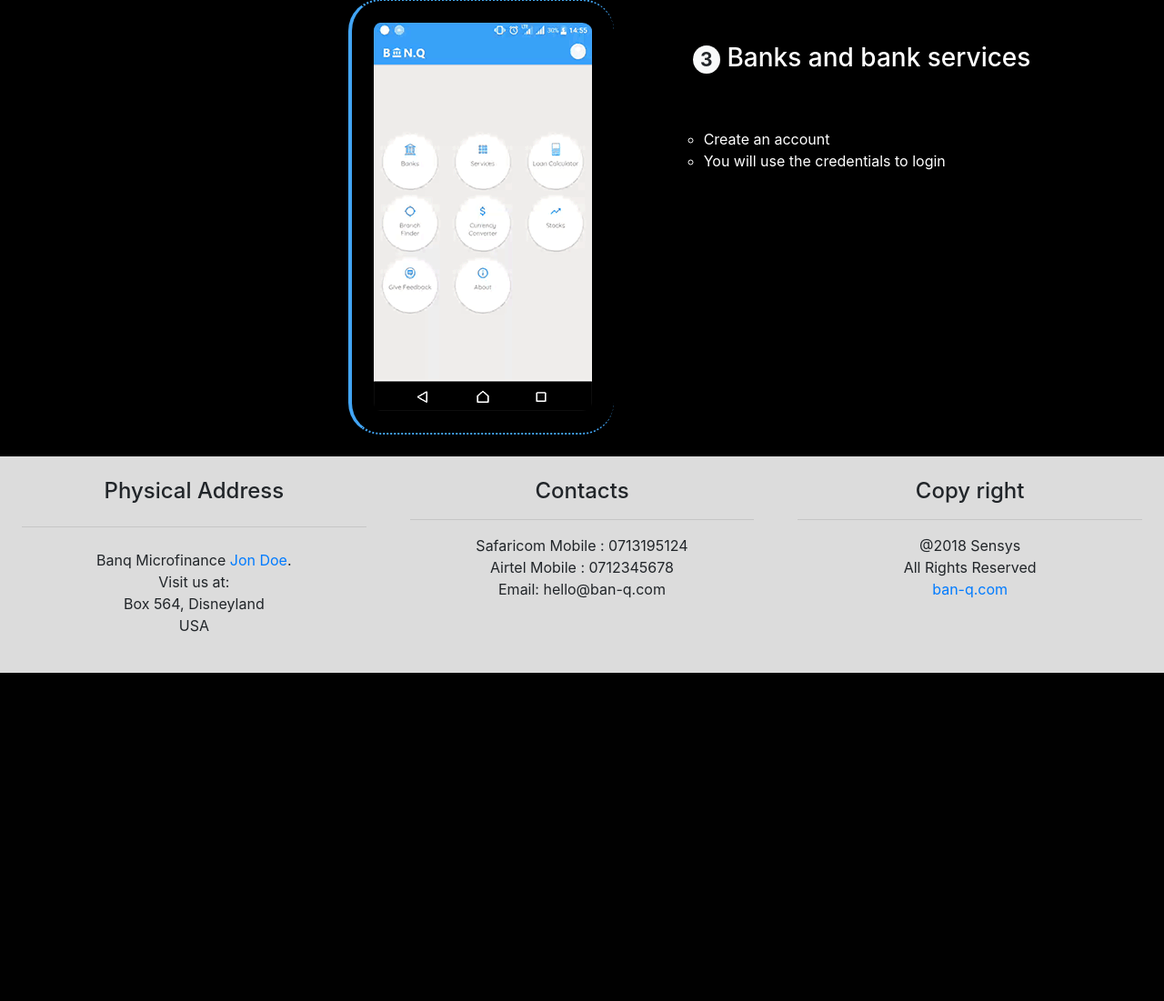
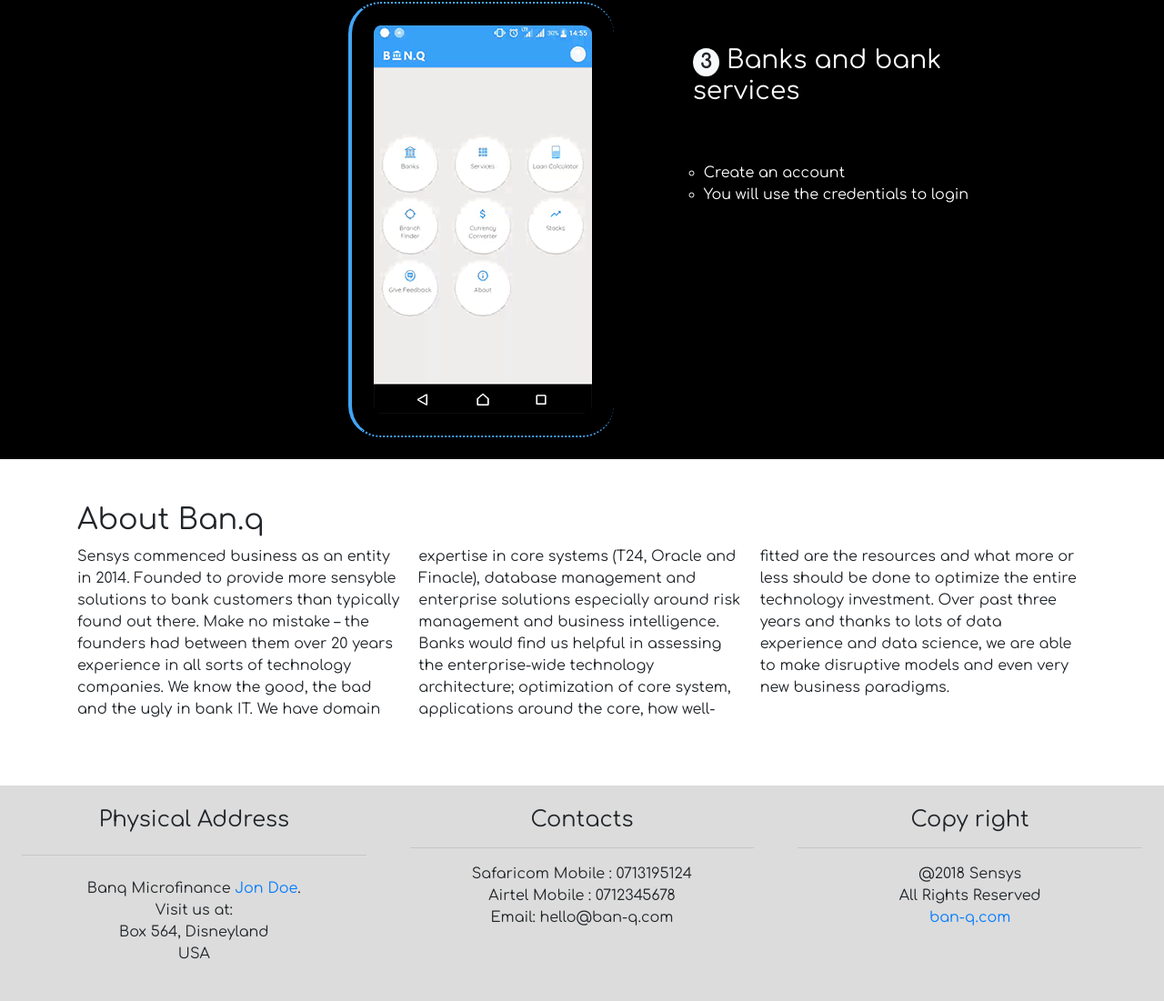
Before and after one commit to Quantum-35/web-s-alex, a PHP site: page / in a window 1280 px wide. Shown: the part 2890-3991 px from the top of the page at 91% size. Before the commit the page ends 3630 px from the top, so only its background shows below. Run offline with PHP 8.4, Linux system fonts and the light colour scheme; some libraries are stand-ins or nearby versions.

Commit message:
add about section

```diff
--- a/index.html
+++ b/index.html
@@ -10,7 +10,8 @@
         crossorigin="anonymous">
     <link href="https://fonts.googleapis.com/icon?family=Material+Icons" rel="stylesheet">
     <link rel="stylesheet" href="./styles/styles.css" />
-    <link href="https://fonts.googleapis.com/css?family=Quicksand" rel="stylesheet">
+    <link href="https://fonts.googleapis.com/css?family=Nanum+Pen+Script" rel="stylesheet">
+    <link href="https://fonts.googleapis.com/css?family=Comfortaa" rel="stylesheet">
     <script src="https://code.jquery.com/jquery-3.3.1.js" integrity="sha256-2Kok7MbOyxpgUVvAk/HJ2jigOSYS2auK4Pfzbm7uH60=" crossorigin="anonymous"></script>
     <script src="./js/script.js"></script>
     <title>Ban.q</title>
@@ -40,7 +41,10 @@
                                 <a id="buttonFeatures" class="nav-link nav-button text-center" href="#">features</a>
                             </li>
                             <li class="nav-item ">
-                                <a id="aboutButton"  id="buttonContact" class="nav-link nav-button text-center" href="#">About Ban.q</a>
+                                <a id="aboutButton" class="nav-link nav-button text-center" href="#">About Ban.q</a>
+                            </li>
+                            <li class="nav-item ">
+                                <a id="buttonContact" class="nav-link nav-button text-center" href="#">Contacts</a>
                             </li>
                         </ul>
                     </div>
@@ -58,13 +62,14 @@
                         <div class="col-md-4">
                             <span class="lead">
                                 <a class="btn btn-primary
-                                 btn-lg btn-callto-action" id="buttonGetStarted"  href="#" role="button">Get started</a>
+                                 btn-lg btn-callto-action" id="buttonGetStarted" href="#" role="button">Get started</a>
                             </span>
                         </div>
-                     <div class="col-md-4 offset-2">
+                        <div class="col-md-4 offset-2">
                             <span class="lead">
                                 <a class="btn btn-primary
-                                 btn-lg btn-callto-action" style="background: black" hidden id="buttonGetStarted" href="#" role="button">Download App</a>
+                                 btn-lg btn-callto-action" style="background: black" hidden id="buttonGetStarted" href="#"
+                                    role="button">Download App</a>
                             </span>
                         </div>
                     </div>
@@ -135,7 +140,9 @@
                 <div class="col-md-4 offset-3">
                     <br/>
                     <br/>
-                    <h1 class="feature-header align-left" style="color:white;">Get started <i class="material-icons app-icon-large">motorcycle</i></h1>
+                    <h1 class="feature-header align-left" style="color:white;">Get started
+                        <i class="material-icons app-icon-large">motorcycle</i>
+                    </h1>
                     <br>
                     <br>
                     <br>
@@ -228,7 +235,28 @@
 
 
 
+
+
         </div>
+    </div>
+    <br/>
+    <br/>
+    <div class="container" id="about">
+        <h2>About Ban.q</h2>
+        <div class="about" id="about">
+            Sensys commenced business as an entity in 2014. Founded to provide more sensyble solutions to bank customers than typically
+            found out there. Make no mistake – the founders had between them over 20 years experience in all sorts of technology
+            companies. We know the good, the bad and the ugly in bank IT. We have domain expertise in core systems (T24,
+            Oracle and Finacle), database management and enterprise solutions especially around risk management and business
+            intelligence. Banks would find us helpful in assessing the enterprise-wide technology architecture; optimization
+            of core system, applications around the core, how well-fitted are the resources and what more or less should
+            be done to optimize the entire technology investment. Over past three years and thanks to lots of data experience
+            and data science, we are able to make disruptive models and even very new business paradigms.
+
+        </div>
+        <br/>
+        <br/>
+        <br/>
     </div>
     <!-- Optional JavaScript -->
     <!-- jQuery first, then Popper.js, then Bootstrap JS -->
@@ -263,7 +291,8 @@
                     <h4>Copy right</h2>
                         <hr> @2018 Sensys
                         <br/> All Rights Reserved
-                        <br/> <a href="www.ban-q.com">ban-q.com</a>
+                        <br/>
+                        <a href="www.ban-q.com">ban-q.com</a>
                 </address>
             </div>
         </div>
--- a/js/script.js
+++ b/js/script.js
@@ -9,6 +9,12 @@
             scrollTop: $("#contact").offset().top
         }, 1000);
     });
+
+     $('#aboutButton').click(function () {
+         $('html, body').animate({
+             scrollTop: $("#about").offset().top
+         }, 1000);
+     });
     $('#buttonGetStarted').click(function () {
           $('html, body').animate({
               scrollTop: $("#div-getstarted").offset().top
--- a/styles/styles.css
+++ b/styles/styles.css
@@ -1,3 +1,6 @@
+body {
+    font-family: Comfortaa;
+}
 .hero{
     background: #42A5F5;
     color: white;
@@ -89,3 +92,20 @@
     border-radius: 0px 12px 0px 12px;
     border-width: 3px;
 }
+
+.about {
+      -webkit-column-count: 3;
+      /* Chrome, Safari, Opera */
+
+      -moz-column-count: 3;
+      /* Firefox */
+
+      column-count: 3;
+      -webkit-column-width: 100px;
+      /* Chrome, Safari, Opera */
+
+      -moz-column-width: 100px;
+      /* Firefox */
+
+      column-width: 100px;
+}
```
